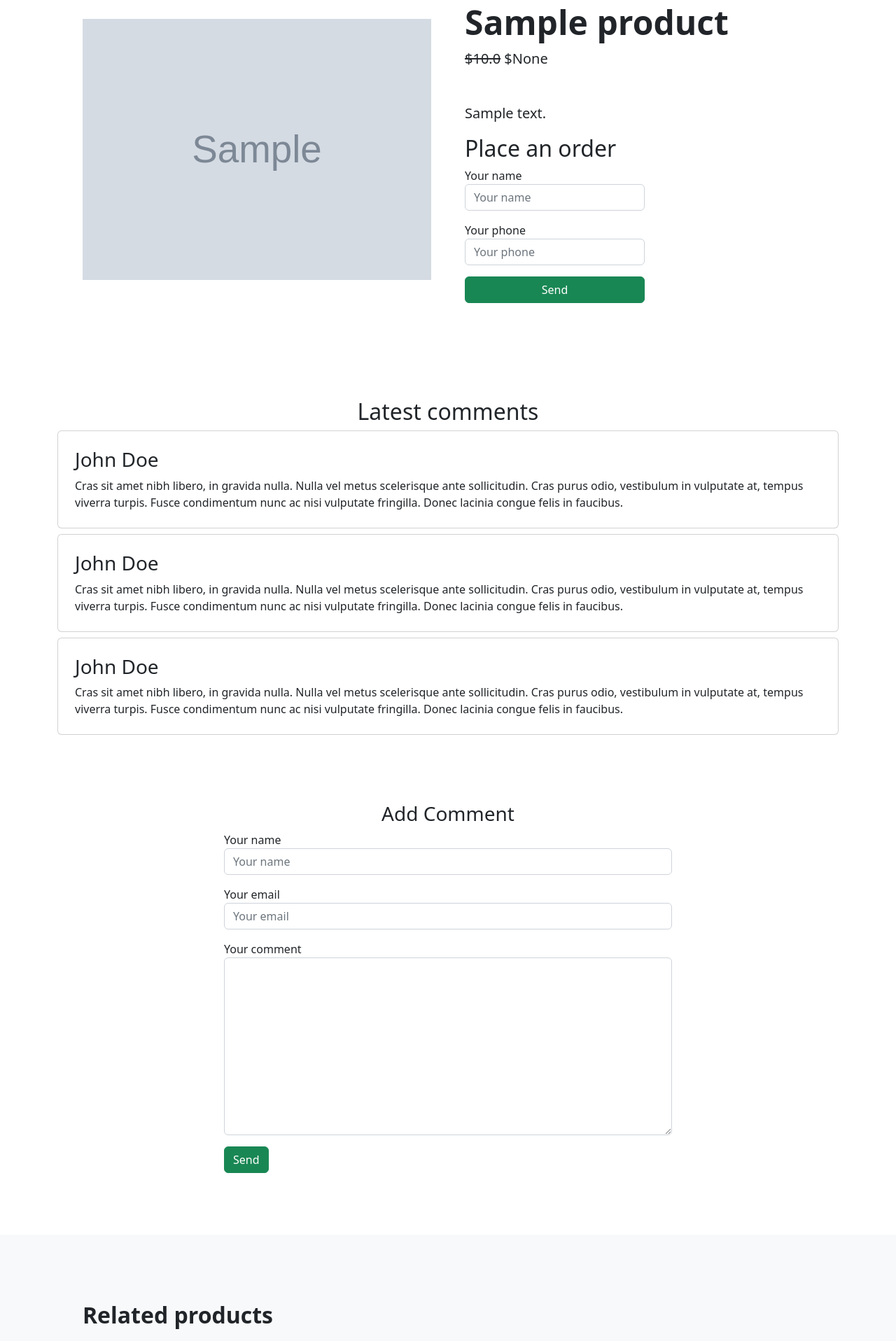
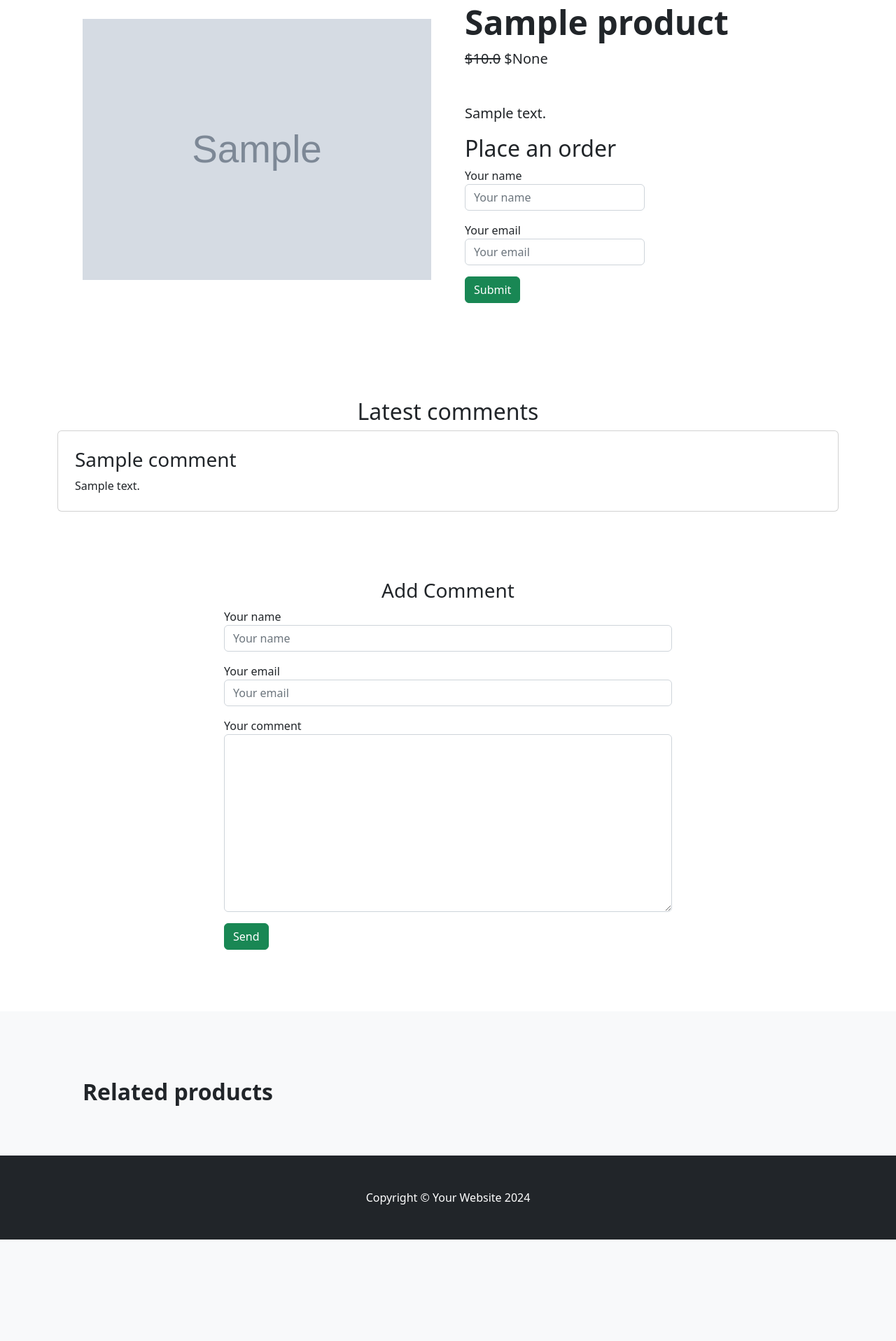
Before and after one commit to dearkamoliddin/django_shop, a Django app: a page that uses shop/templates/_navbar.html in a window 1280 px wide. Shown: the part 174-2090 px from the top of the page at 70% size. After the commit the page ends 1945 px from the top, so only its background shows below. Run offline with Django 5.2, Linux system fonts and the light colour scheme; tables that the repository leaves empty hold one stand-in row (values such as "Sample post"); grey boxes marked "Sample" are stand-in pictures; some libraries are stand-ins or nearby versions.

Commit message:
almost done

```diff
--- /dev/null
+++ b/shop/forms.py
@@ -0,0 +1,14 @@
+from django import forms
+from shop.models import Comment, Order
+
+
+class CommentModelForm(forms.ModelForm):
+    class Meta:
+        model = Comment
+        fields = ('name', 'email', 'body')
+
+
+class OrderModelForm(forms.ModelForm):
+    class Meta:
+        model = Order
+        fields = ('name', 'email')
--- a/shop/models.py
+++ b/shop/models.py
@@ -56,6 +56,9 @@
     product = models.ForeignKey('Product', on_delete=models.CASCADE, related_name='orders')
     created_at = models.DateTimeField(auto_now_add=True)
 
+    def __str__(self):
+        return self.name
+
 
 class Comment(models.Model):
     name = models.CharField(max_length=50, null=True, blank=True)
--- a/shop/templates/_navbar.html
+++ b/shop/templates/_navbar.html
@@ -10,7 +10,7 @@
                 <div class="collapse navbar-collapse" id="navbarSupportedContent">
                     <ul class="navbar-nav me-auto mb-2 mb-lg-0 ms-lg-4">
                         <li class="nav-item"><a class="nav-link active" aria-current="page" href="{% url 'home' %}">Home</a></li>
-                        <li class="nav-item"><a class="nav-link" href="https://www.youtube.com/" target="_blank">About</a></li>
+                        <li class="nav-item"><a class="nav-link" href="https://onlayn-test.uz/" target="_blank">About</a></li>
                         <li class="nav-item dropdown">
                             <a class="nav-link dropdown-toggle" id="navbarDropdown" href="#" role="button" data-bs-toggle="dropdown" aria-expanded="false">Categories</a>
                             <ul class="dropdown-menu" aria-labelledby="navbarDropdown">
--- a/shop/templates/shop/detail.html
+++ b/shop/templates/shop/detail.html
@@ -15,20 +15,21 @@
                         </div>
                         <p class="lead">{{ product.description }}</p>
                         <div class="d-flex">
-                            <form>
+                            <form method="POST">
+                                {% csrf_token %}
                                 <div class="form-group">
                                     <h2>Place an order</h2>
                                 </div>
                                 <div class="form-group mb-3">
                                   <label for="formGroupExampleInput">Your name</label>
-                                  <input type="text" class="form-control"  placeholder="Your name">
+                                  <input type="text" name="name" class="form-control" placeholder="Your name">
                                 </div>
                                 <div class="form-group mb-3">
-                                  <label for="formGroupExampleInput2">Your phone</label>
-                                  <input type="text" class="form-control" placeholder="Your phone">
+                                  <label for="formGroupExampleInput2">Your email</label>
+                                  <input type="email" name="email" class="form-control" placeholder="Your email">
                                 </div>
                                   <div class="form-group mb-3">
-                                    <input type="text" class="btn btn-success" value="Send">
+                                    <button type="submit" class="btn btn-success">Submit</button>
                                   </div>
                               </form>
                         </div>
@@ -37,34 +38,27 @@
             </div>
         </section>
 
+        <!-- Comment section -->
         <div class="container mt-4 mb-4">
             <div class="row">
+                {% if comment_list %}
                 <div class="col-12">
                     <div class="text-center">
                         <h2>Latest comments</h2>
                     </div>
-
+                    {% for com in comment_list %}
                     <div class="media card p-4 mt-2">
                         <div class="media-body">
-                          <h3 class="mt-0">John Doe</h3>
-                          Cras sit amet nibh libero, in gravida nulla. Nulla vel metus scelerisque ante sollicitudin. Cras purus odio, vestibulum in vulputate at, tempus viverra turpis. Fusce condimentum nunc ac nisi vulputate fringilla. Donec lacinia congue felis in faucibus.
+                          <h3 class="mt-0">{{ com.name }}</h3>
+                                            {{ com.body }}
                         </div>
                     </div>
+                    {% endfor %}
+                </div>
+            {% endif %}
 
-                    <div class="media card p-4 mt-2">
-                        <div class="media-body">
-                          <h3 class="mt-0">John Doe</h3>
-                          Cras sit amet nibh libero, in gravida nulla. Nulla vel metus scelerisque ante sollicitudin. Cras purus odio, vestibulum in vulputate at, tempus viverra turpis. Fusce condimentum nunc ac nisi vulputate fringilla. Donec lacinia congue felis in faucibus.
-                        </div>
-                    </div>
 
-                    <div class="media card p-4 mt-2">
-                        <div class="media-body">
-                          <h3 class="mt-0">John Doe</h3>
-                          Cras sit amet nibh libero, in gravida nulla. Nulla vel metus scelerisque ante sollicitudin. Cras purus odio, vestibulum in vulputate at, tempus viverra turpis. Fusce condimentum nunc ac nisi vulputate fringilla. Donec lacinia congue felis in faucibus.
-                        </div>
-                    </div>
-                </div>
+
 
                 <div class="col-8 offset-2 mt-5">
 
@@ -85,7 +79,7 @@
                         </div>
                         <div class="form-group mb-3">
                             <label for="formGroupExampleInput2">Your comment</label>
-                           <textarea name="comment" class="form-control" id="" cols="30" rows="10"></textarea>
+                           <textarea class="form-control" name="body" id="" cols="30" rows="10"></textarea>
                           </div>
                           <div class="form-group mb-3">
                             <input type="submit" class="btn btn-success" value="Send">
@@ -100,19 +94,19 @@
             <div class="container px-4 px-lg-5 mt-5">
                 <h2 class="fw-bolder mb-4">Related products</h2>
                 <div class="row gx-4 gx-lg-5 row-cols-2 row-cols-md-3 row-cols-xl-4 justify-content-center">
-                    {% for i in related_products %}
+                    {% for relate in related_product %}
                     <div class="col mb-5">
                         <div class="card h-100">
                             <!-- Product image-->
                             <img class="card-img-top"
-                            src="{{ i.image.url }}" alt="..." />
+                            src="{{ relate.image.url }}" alt="..." />
                             <!-- Product details-->
                             <div class="card-body p-4">
                                 <div class="text-center">
                                     <!-- Product name-->
-                                    <h5 class="fw-bolder">{{ i.name }}</h5>
+                                    <h5 class="fw-bolder">{{ relate.name }}</h5>
                                     <!-- Product price-->
-                                    ${{ i.discounted_price }}
+                                    ${{ relate.discounted_price }}
                                 </div>
                             </div>
                             <!-- Product actions-->
--- a/shop/templates/shop/home.html
+++ b/shop/templates/shop/home.html
@@ -23,10 +23,6 @@
 
                 <div class="col-1">
                     <a class="btn btn-outline-dark mt-auto" href="#"> Cheap </a>
-                </div>
-
-                <div class="col-1">
-                    <a class="btn btn-outline-dark mt-auto" href="#"> Likes </a>
                 </div>
 
             </div>
--- a/shop/views.py
+++ b/shop/views.py
@@ -1,5 +1,6 @@
-from django.shortcuts import render
-from shop.models import Product, Category
+from django.shortcuts import render, redirect
+from shop.models import Product, Category, Comment, Order
+from shop.forms import CommentModelForm, OrderModelForm
 
 
 def index(request, category_slug=None):
@@ -24,9 +25,32 @@
 
 def product_details(request, slug):
     product = Product.objects.get(slug=slug)
-    related_products = Product.objects.filter(category=product.category).exclude(slug=product.slug)
+    related_product = Product.objects.filter(category=product.category).exclude(slug=product.slug)
+    comment_list = Comment.objects.filter(product__slug=slug)[:3]
+    commentForm = CommentModelForm()
+    orderForm = OrderModelForm()
+    new_comment = None
+    new_order = None
+    if request.method == 'POST':
+        commentForm = CommentModelForm(data=request.POST)
+        orderForm = OrderModelForm(data=request.POST)
+        if commentForm.is_valid():
+            new_comment = commentForm.save(commit=False)
+            new_comment.product = product
+            new_comment.save()
+        elif orderForm.is_valid():
+            new_order = orderForm.save(commit=False)
+            new_order.product = product
+            new_order.save()
+
     context = {
         'product': product,
-        'related_products': related_products,
+        'related_product': related_product,
+        'commentForm': commentForm,
+        'comment_list': comment_list,
+        'orderForm': orderForm,
+        'new_comment': new_comment,
+        'new_order': new_order
+
     }
     return render(request, 'shop/detail.html', context)
```
